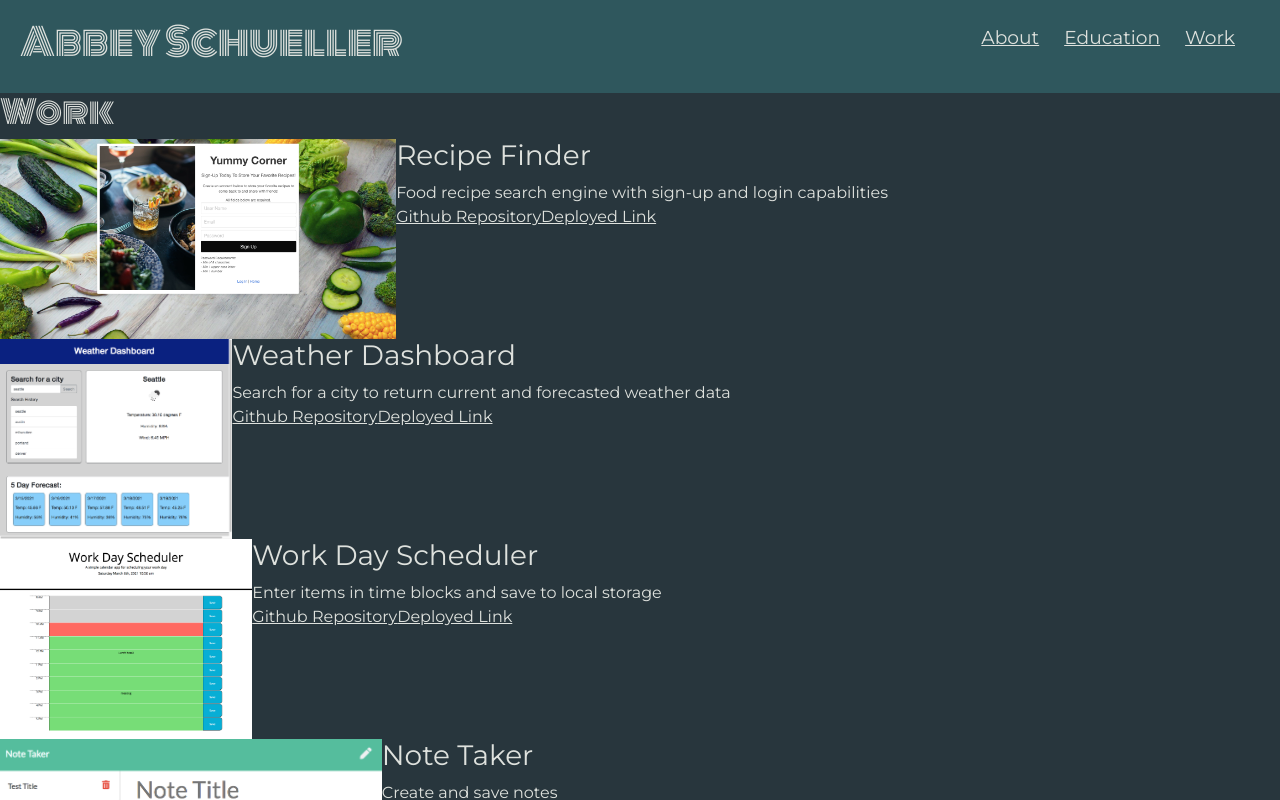
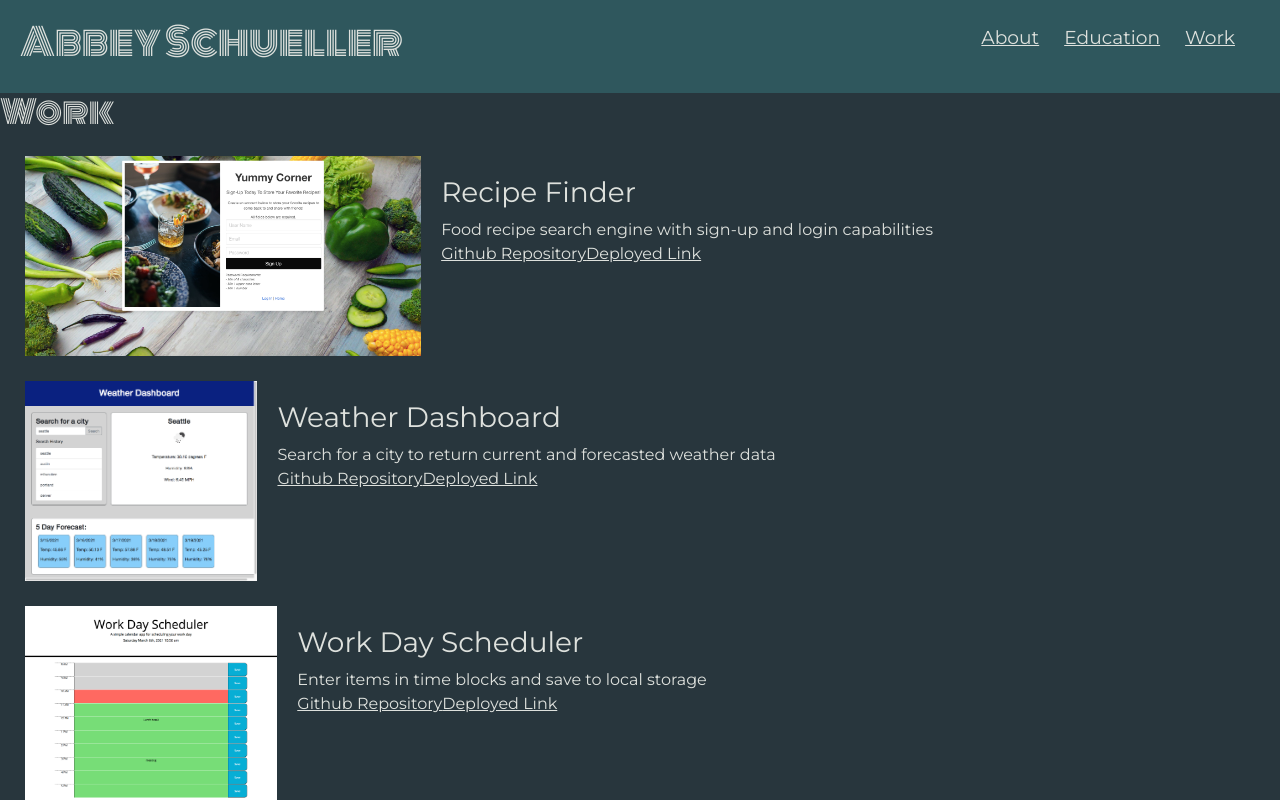
Before and after one commit to abbeyschu/ReactPortfolio, a React (Create React App) app in the folder portfolio/: page /projects in a window 1280 px wide. Shown: the top 800 px of the page. Built offline with nearby package versions, Linux system fonts and the light colour scheme.

Commit message:
updatd picture sizes

```diff
--- a/portfolio/src/index.css
+++ b/portfolio/src/index.css
@@ -81,6 +81,11 @@ a:active {
 
 .projectSection{
   display: flex;
+  margin: 25px;
+}
+
+.projectInfo{
+  margin: 20px;
 }
 
 .projectPic{
@@ -108,3 +113,8 @@ a:active {
 .school{
   margin: 20px;
 }
+
+/* .d-block{
+  max-height: 800px;
+
+} */
--- a/portfolio/src/pages/Projects.js
+++ b/portfolio/src/pages/Projects.js
@@ -1,5 +1,5 @@
 import React from "react";
-import myinfo from "../myinfo"
+import myinfo from "../myinfo";
 
 
 function Projects() {
```
Also changed, not shown: portfolio/public/images/travel3.jpg.
